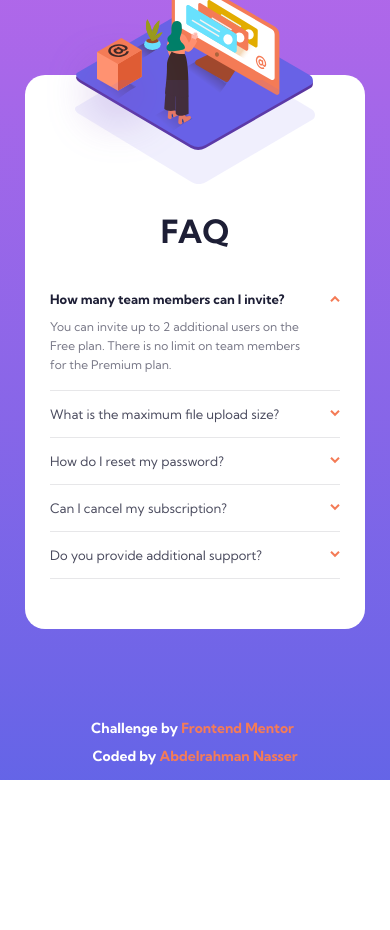
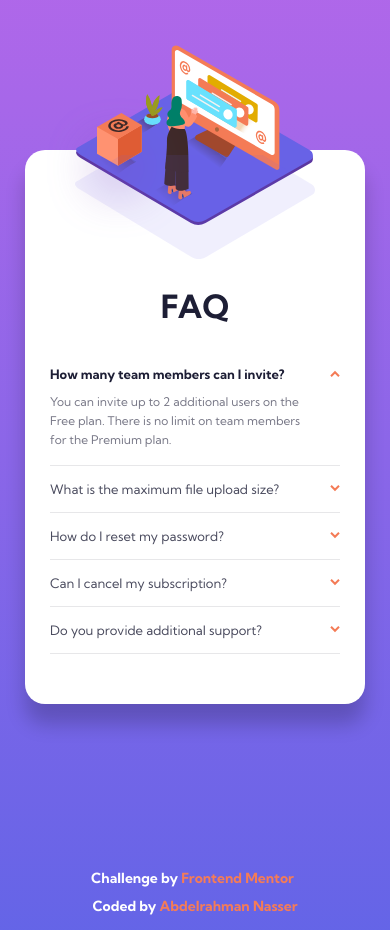
Before and after one commit to abdel-rahmandev/FAQ-Accordion-Card, a plain HTML site: page index.html in a window 390 px wide. Both pictures are taken after a click on the element "How many team members can I invite?". Before the commit the page ends 844 px from the top, so only its background shows below. Drawn offline with Linux system fonts and the light colour scheme.

Commit message:
Update Solution

```diff
--- a/css/main.css
+++ b/css/main.css
@@ -5,15 +5,19 @@
   box-sizing: border-box;
   padding: 0px;
   margin: 0px;
-    font-family: 'Kumbh Sans', sans-serif;
+  font-family: "Kumbh Sans", sans-serif;
 }
 body {
   background-image: linear-gradient(
-to bottom, hsl(273, 75%, 66%), hsl(240, 73%, 65%));
+    to bottom,
+    hsl(273, 75%, 66%),
+    hsl(240, 73%, 65%)
+  );
   background-repeat: no-repeat;
 }
 main {
-    padding: 50px;
+  padding: 100px 50px;
+  min-height: 750px;
 }
 .card-container {
   margin: 50px auto;
@@ -32,12 +36,14 @@ main {
   overflow: hidden;
   position: relative;
   border-radius: 20px;
+  box-shadow: 0px 20px 20px 0px rgb(0 0 0 / 20%);
 }
 .images {
   position: relative;
   width: 40%;
 }
-.images .mob-img, .images .mob-shadow {
+.images .mob-img,
+.images .mob-shadow {
   display: none;
 }
 .images .desk-img {
@@ -76,12 +82,12 @@ h1 {
   position: relative;
   cursor: pointer;
   user-select: none;
+  transition: 0.2s;
 }
 .question.active {
   font-weight: 700;
   margin-bottom: 10px;
   color: hsl(238, 29%, 16%);
-    transition: 0.3s;
 }
 .question:hover {
   color: hsl(14, 88%, 65%);
@@ -105,22 +111,27 @@ h1 {
   font-weight: 400;
   line-height: 1.6;
   color: hsl(240, 6%, 50%);
-    display: none;
+  /* display: none; */
   overflow: hidden;
   width: 90%;
+  max-height: 0;
+  transition: 0.3s;
 }
 .answer.active {
-    display: block;
+  max-height: fit-content;
 }
 @media (max-width: 1024px) {
   .card {
     flex-direction: column;
     overflow: visible;
   }
-    .desk-box, .images .desk-img, .images .desk-shadow {
+  .desk-box,
+  .images .desk-img,
+  .images .desk-shadow {
     display: none;
   }
-    .images, .accordion {
+  .images,
+  .accordion {
     width: 100%;
   }
   .accordion {
@@ -129,7 +140,8 @@ h1 {
   h1 {
     text-align: center;
   }
-    .images .mob-img, .images .mob-shadow {
+  .images .mob-img,
+  .images .mob-shadow {
     display: block;
     transform: translateX(-50%);
   }
@@ -146,7 +158,7 @@ h1 {
 }
 @media (max-width: 768px) {
   main {
-        padding: 25px;
+    padding: 100px 25px;
   }
   .card {
     padding: 50px 25px;
--- a/js/main.js
+++ b/js/main.js
@@ -1,4 +1,4 @@
-let accordion = document.querySelector(".accordion")
+let accordion = document.querySelector(".accordion");
 let questions = document.querySelectorAll(".question");
 let answers = document.querySelectorAll(".answer");
 
@@ -10,9 +10,22 @@ accordion.onclick = (e) => {
       questions[i].classList.remove("active");
     }
     if (e.target.parentElement === answers[i].parentElement) {
-            answers[i].classList.toggle("active");
+      if (
+        answers[i].style.maxHeight ||
+        answers[i].classList.contains("active")
+      ) {
+        answers[i].style.maxHeight = null;
+        answers[i].classList.remove("active");
       } else {
+        answers[i].style.maxHeight = answers[i].scrollHeight + "px";
+        answers[i].classList.add("active");
+      }
+      //   answers[i].classList.toggle("active");
+      // } else {
+      //   answers[i].classList.remove("active");
+    } else {
+      answers[i].style.maxHeight = null;
       answers[i].classList.remove("active");
     }
   }
-}
+};
```
Lines whose indentation alone changed are shown as unchanged.
